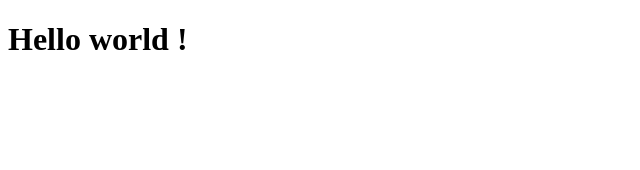
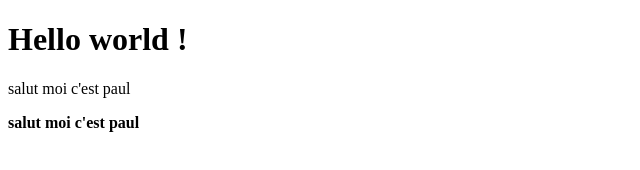
Before and after one commit to paulherrenschmidt/edhec, a plain HTML site: page index.html in a window 1280 px wide. Shown: the whole page, without its empty margins (0-640 px from the left). Drawn offline with Linux system fonts and the light colour scheme.

Commit message:
apo a modifié le texte

```diff
--- a/index.html
+++ b/index.html
@@ -1,9 +1,11 @@
 <!DOCTYPE html>
 <html>
 <head>
-  <title>Ich bin Paul HERRENSCHMIDT</title>
+  <title>Keepli.com</title>
 </head>
 <body>
 <h1>Hello world !</h1>
+<div class="apo"><p>salut moi c'est paul</p></div>
+<div class="aop"><p><b>salut moi c'est paul</b></p></div>
 </body>
 </html>
```
Also changed, not shown: index.scss (added).
